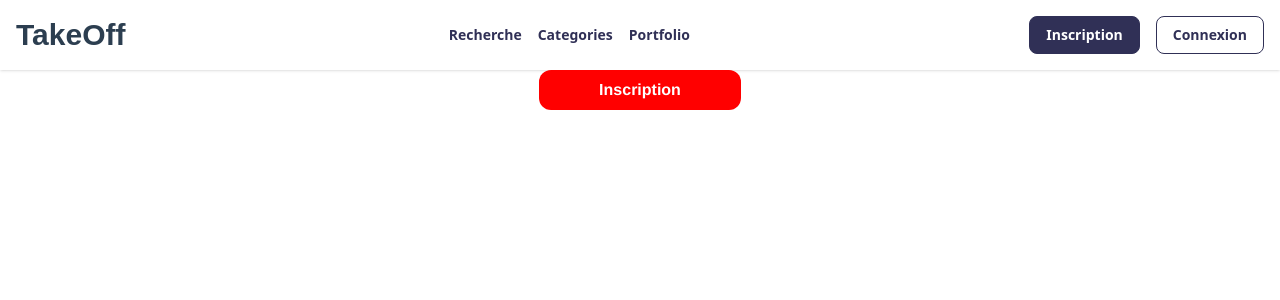
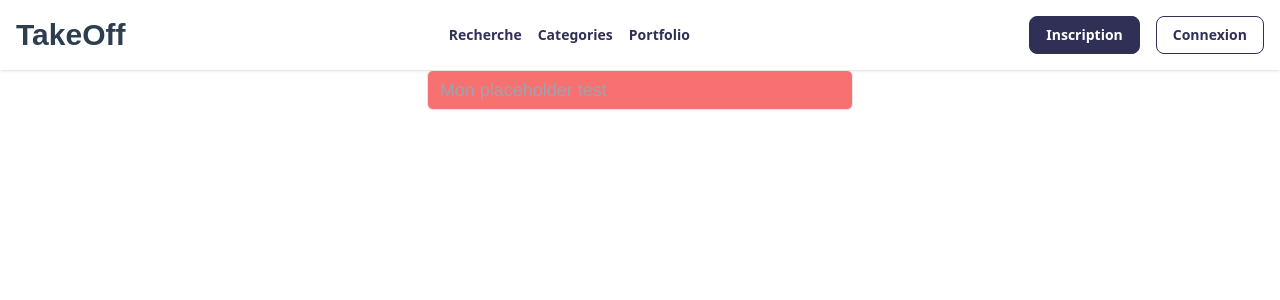
Before and after one commit to Nyaraa-2/Take_Off_Front, a Vue app: page / in a window 1280 px wide. Shown: the top 300 px of the page. Built offline with nearby package versions, Linux system fonts and the light colour scheme.

Commit message:
:sparkles: Adding custom input component

```diff
--- /dev/null
+++ b/src/components/CustomInput.vue
@@ -0,0 +1,24 @@
+<template>
+  <div>
+    <label hidden :for="name">{{ label }}</label>
+    <input
+      class="border-1 border-bg-gray-400 p-3 bg-red transition h-10 rounded-md focus:outline-none w-1/3 text-black text-lg"
+      :type="type"
+      :name="name"
+      :id="name"
+      :placeholder="placeholder"
+    />
+  </div>
+</template>
+
+<script>
+export default {
+  name: 'Custom input',
+  props: {
+    name: String,
+    type: String,
+    placeholder: String,
+    label: String,
+  },
+}
+</script>
--- a/src/views/Home.vue
+++ b/src/views/Home.vue
@@ -1,16 +1,21 @@
 <template>
   <div>
     <div class="home">
-      <!-- <nav-bar /> -->
-      <LayoutButton tertiary>Inscription</LayoutButton>
+      <CustomInput
+        placeholder="Mon placeholder test"
+        name="test"
+        type="text"
+        label="Mon input test"
+      />
     </div>
   </div>
 </template>
 
 <script>
-import LayoutButton from '../components/LayoutButton.vue'
+import CustomInput from '../components/CustomInput.vue'
+
 export default {
   name: 'Home',
-  components: { LayoutButton },
+  components: { CustomInput },
 }
 </script>
```
